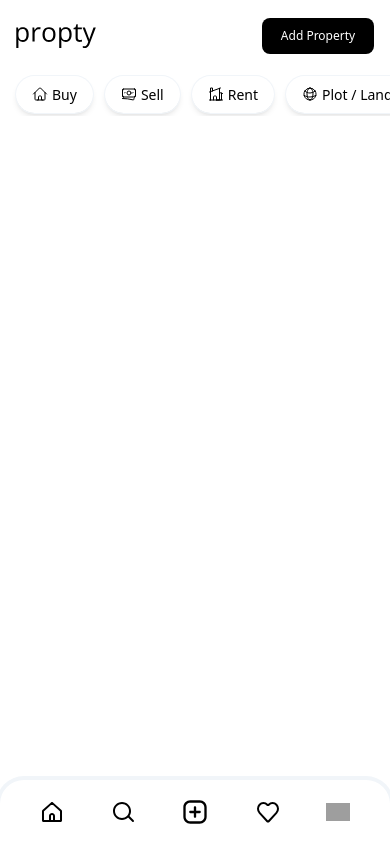
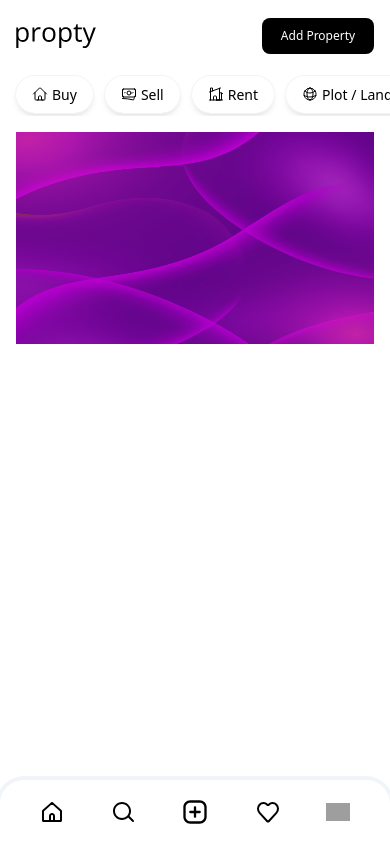
Before and after one commit to Mohamed-Parvez/RealEstate, a Next.js app in the folder app/: page / in a window 390 px wide. Built offline with nearby package versions, Linux system fonts and the light colour scheme; grey boxes are pictures that could not be loaded.

Commit message:
add hero banner

```diff
--- a/app/app/(root)/(home)/page.tsx
+++ b/app/app/(root)/(home)/page.tsx
@@ -1,9 +1,11 @@
 import SmallDeviceNavSection from "@/components/sections/SmallDeviceNavSection";
+import SmDeviceHero from "@/components/sections/SmDeviceHero";
 
 export default function Home() {
   return (
     <main>
       <SmallDeviceNavSection />
+      <SmDeviceHero />
     </main>
   );
 }
--- /dev/null
+++ b/app/components/sections/SmDeviceHero.tsx
@@ -0,0 +1,20 @@
+import React from "react";
+import Image from "next/image";
+
+const SmDeviceHero = () => {
+  return (
+    <main
+      className="flex-center aspect-h-10 aspect-w-16 relative size-full overflow-hidden
+       rounded-xl bg-cover object-cover fs:aspect-h-9 fx:aspect-h-8 sm:hidden md:rounded-2xl lg:rounded-3xl"
+    >
+      <Image
+        className="p-4"
+        src={"/assets/images/project-bg.png"}
+        alt="project"
+        fill
+      />
+    </main>
+  );
+};
+
+export default SmDeviceHero;
--- a/app/package.json
+++ b/app/package.json
@@ -9,6 +9,7 @@
     "lint": "next lint"
   },
   "dependencies": {
+    "@radix-ui/react-aspect-ratio": "^1.0.3",
     "@radix-ui/react-avatar": "^1.0.4",
     "@radix-ui/react-dialog": "^1.0.5",
     "@radix-ui/react-dropdown-menu": "^2.0.6",
@@ -30,6 +31,7 @@
     "tailwindcss-animate": "^1.0.7"
   },
   "devDependencies": {
+    "@tailwindcss/aspect-ratio": "^0.4.2",
     "@types/node": "^20",
     "@types/react": "^18",
     "@types/react-dom": "^18",
--- a/app/tailwind.config.ts
+++ b/app/tailwind.config.ts
@@ -12,6 +12,8 @@ const config = {
   theme: {
     screens: {
       xs: "425px",
+      fs: "520px",
+      fx: "540px",
       sm: "640px",
       md: "768px",
       lg: "1024px",
@@ -81,7 +83,10 @@ const config = {
       backgroundImage: {},
     },
   },
-  plugins: [require("tailwindcss-animate")],
+  plugins: [
+    require("tailwindcss-animate"),
+    require("@tailwindcss/aspect-ratio"),
+  ],
 } satisfies Config;
 
 export default config;
```
Also changed, not shown: app/public/assets/images/project-bg.png (added), 1 other file (tests, documents, lock files or other folders).
